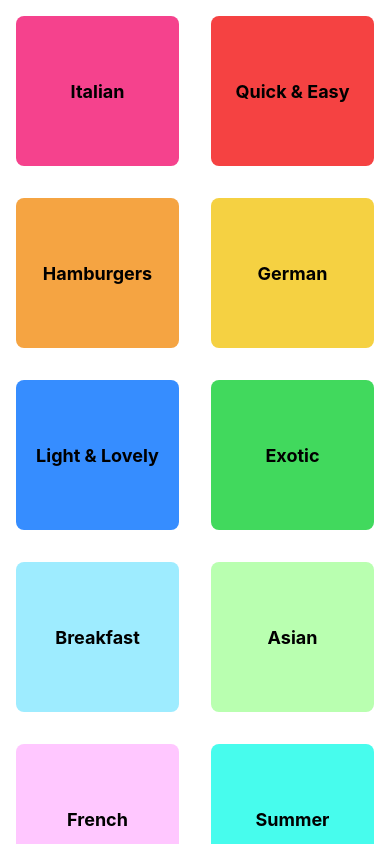
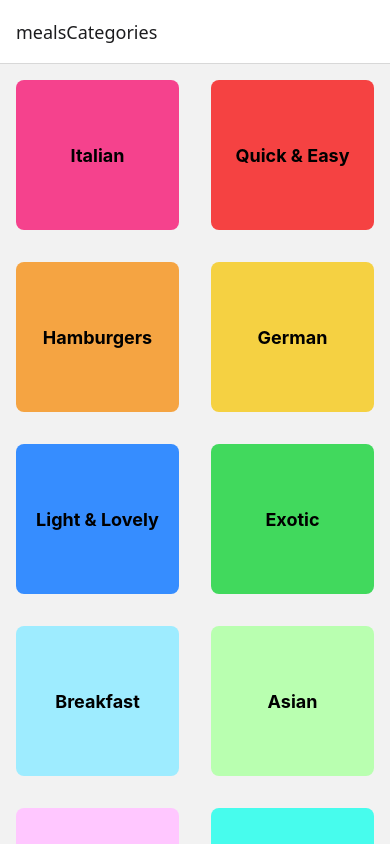
Before and after one commit to asnganje/meals-app, a React Native app: screen / in a window 390 px wide. Built offline with nearby package versions, Linux system fonts and the light colour scheme.

Commit message:
setup navigation basics

```diff
--- a/App.js
+++ b/App.js
@@ -1,12 +1,27 @@
 import { StatusBar } from 'expo-status-bar';
 import { StyleSheet } from 'react-native';
 import CategoriesScreen from './screens/CategoriesScreen';
+import { NavigationContainer } from '@react-navigation/native';
+import { createNativeStackNavigator } from '@react-navigation/native-stack';
+
+const Stack = createNativeStackNavigator()
 
 export default function App() {
   return (
     <>
-      <StatusBar style="light"/>
-      <CategoriesScreen />
+      <StatusBar style="dark"/>
+      <NavigationContainer>
+        <Stack.Navigator>
+          <Stack.Screen
+            name='mealsCategories'
+            component={CategoriesScreen}
+            options={{
+            headerShown: true,
+            animation: "slide_from_right"
+            }}
+          />
+        </Stack.Navigator>
+      </NavigationContainer>
     </>
   );
 }
--- a/package.json
+++ b/package.json
@@ -9,10 +9,14 @@
     "web": "expo start --web"
   },
   "dependencies": {
+    "@react-navigation/native": "^7.1.27",
+    "@react-navigation/native-stack": "^7.9.1",
     "expo": "~54.0.31",
     "expo-status-bar": "~3.0.9",
     "react": "19.1.0",
-    "react-native": "0.81.5"
+    "react-native": "0.81.5",
+    "react-native-safe-area-context": "~5.6.0",
+    "react-native-screens": "~4.16.0"
   },
   "private": true
 }
```
Also changed, not shown: 1 other file (tests, documents, lock files or other folders).
